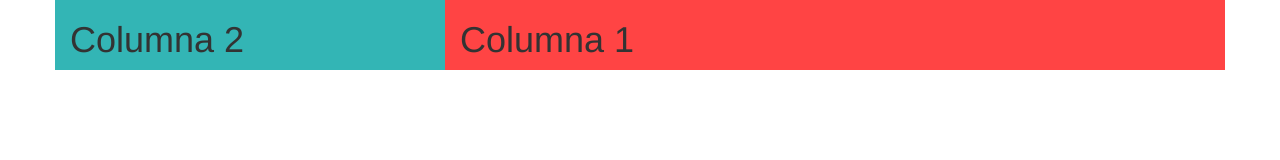
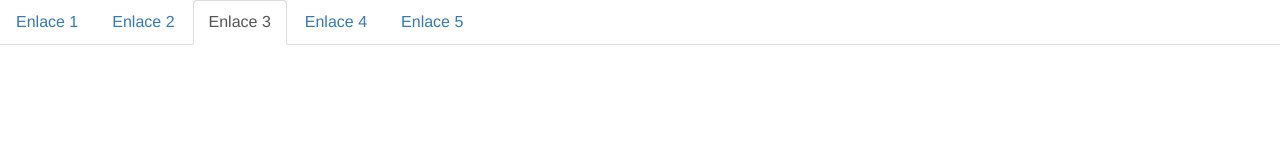
Before and after one commit to thinway/Clase-Bootstrap-3, a plain HTML site: page index.html in a window 1280 px wide. Drawn offline with nearby package versions, Linux system fonts and the light colour scheme.

Commit message:
Definiendo una barra de navegación con pesañas.

```diff
--- a/index.html
+++ b/index.html
@@ -25,16 +25,13 @@
             <p class="browserupgrade">You are using an <strong>outdated</strong> browser. Please <a href="http://browsehappy.com/">upgrade your browser</a> to improve your experience.</p>
         <![endif]-->
 
-        <div class="container">
-          <div class="row">
-            <div class="col-lg-8 col-lg-push-4 color1">
-              <h1>Columna 1</h1>
-            </div>
-            <div class="col-lg-4 col-lg-pull-8 color2">
-              <h1>Columna 2</h1>
-            </div>
-          </div>
-        </div>
+        <ul class="nav nav-tabs">
+          <li><a href="#">Enlace 1</a></li>
+          <li><a href="#">Enlace 2</a></li>
+          <li class="active"><a href="#">Enlace 3</a></li>
+          <li><a href="#">Enlace 4</a></li>
+          <li><a href="#">Enlace 5</a></li>
+        </ul>
 
         <script src="//ajax.googleapis.com/ajax/libs/jquery/1.11.2/jquery.min.js"></script>
         <script>window.jQuery || document.write('<script src="js/vendor/jquery-1.11.2.min.js"><\/script>')</script>
```
